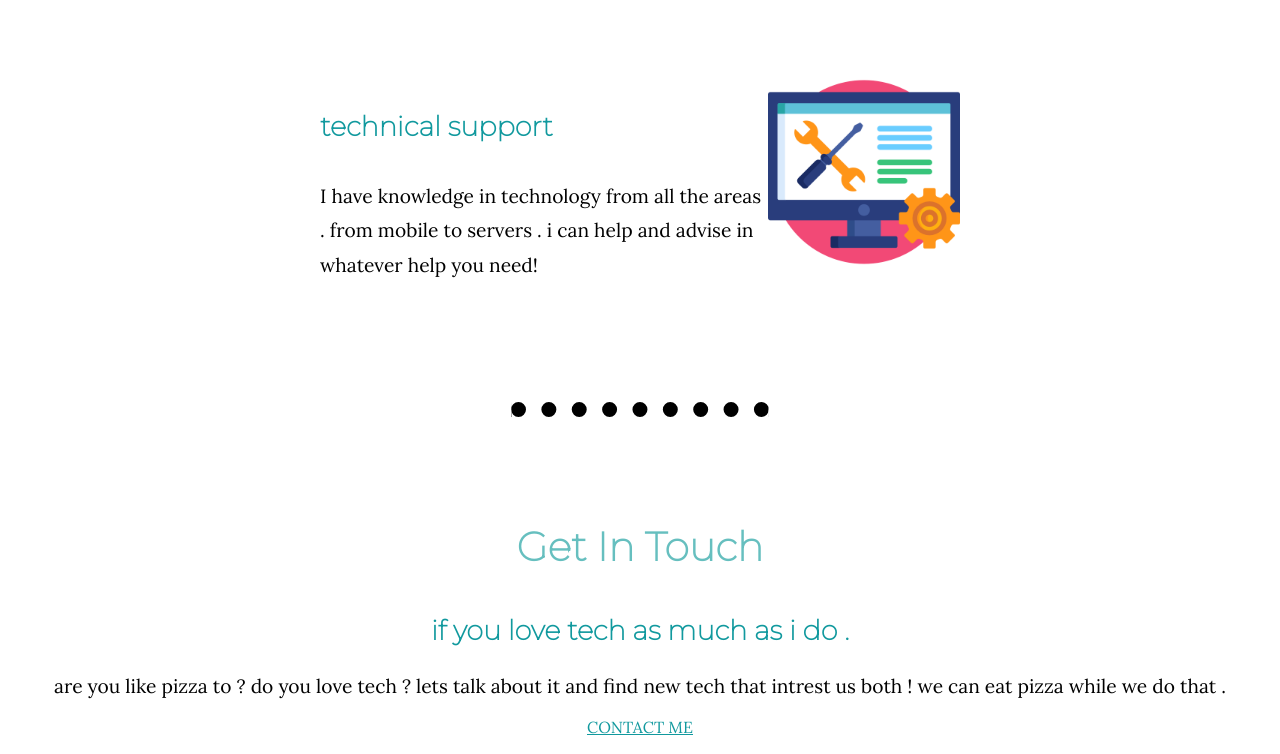
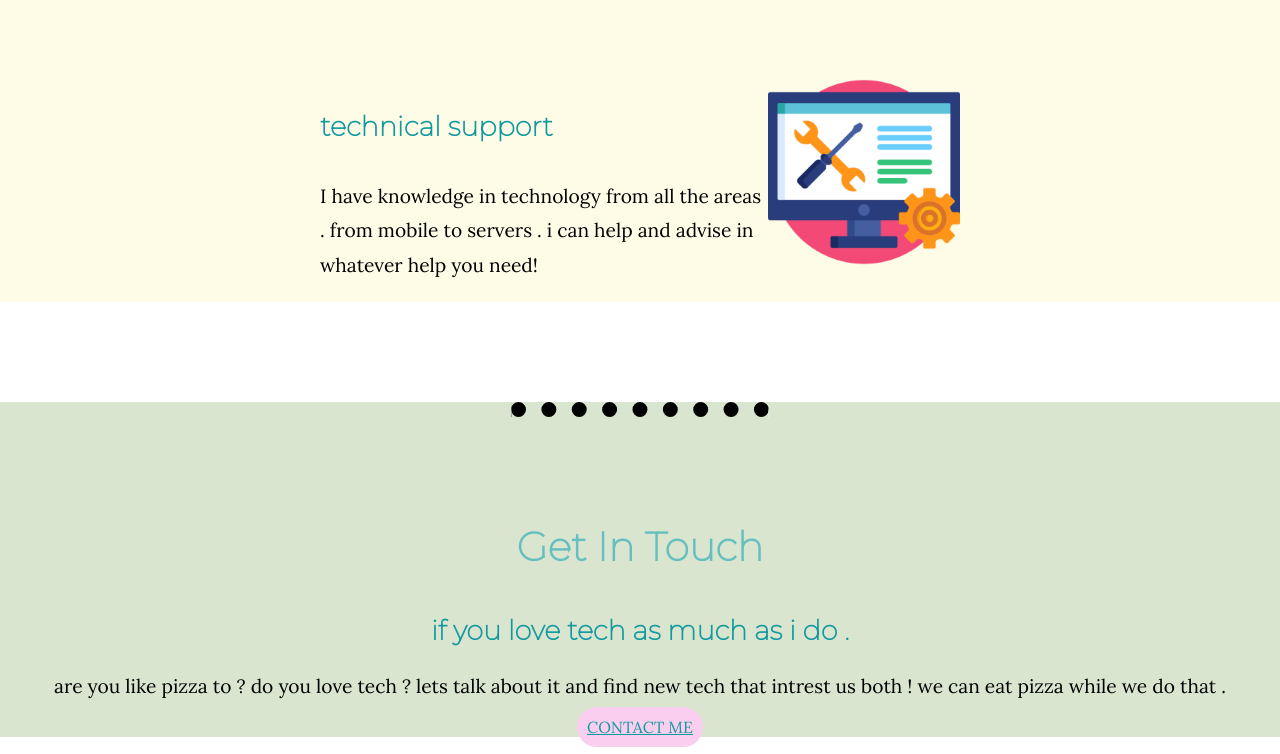
Before and after one commit to eyalmoryosef/eyal-s-site, a plain HTML site: page index.html in a window 1280 px wide. Shown: the part 1511-2265 px from the top of the page. Drawn offline with Linux system fonts and the light colour scheme; a web font is replaced by a local one.

Commit message:
cosmetic changes
added more classes in css
contact me button designed .
little bit of colors to the backgrounds .

```diff
--- a/css/styles.css
+++ b/css/styles.css
@@ -27,9 +27,12 @@ h1 {
 }
 
 .middle-container {
+    background-color:#FEFBE7;
 }
 
-.bottom-container {}
+.bottom-container {
+    background-color: #DAE5D0;
+}
 
 .top-cloud {
   position: absolute;
@@ -84,3 +87,17 @@ a {
 p{
   font-size: 1.2rem;
 }
+.btn{
+  background-color: #F9CEEE;
+  border-radius: 25px;
+  padding: 10px;
+}
+.skills{
+
+}
+.transition{
+
+}
+.profile{
+
+}
--- a/index.html
+++ b/index.html
@@ -52,7 +52,7 @@
 
 
   </div>
-
+<div class="bottom-container">
   <hr>
   <div class="contact-me">
     <h2>Get In Touch</h2>
@@ -63,7 +63,7 @@
   </div>
 
 
-  <div class="bottom-container">
+
     <p>© Eyal MorYosef.</p>
   </div>
 
```
